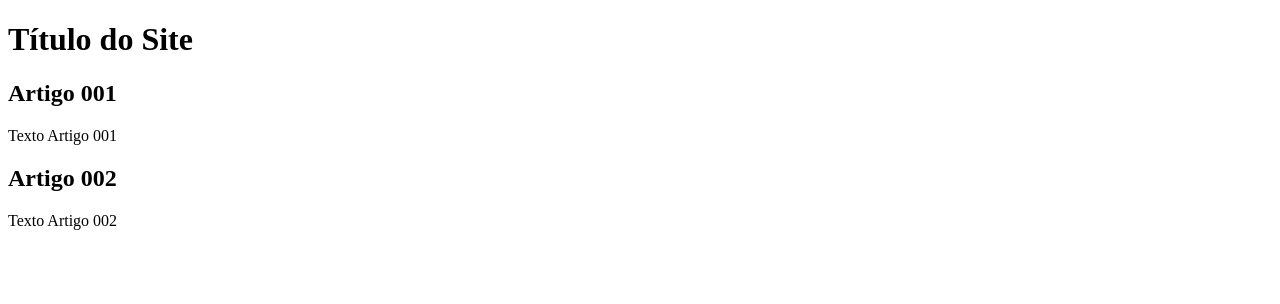
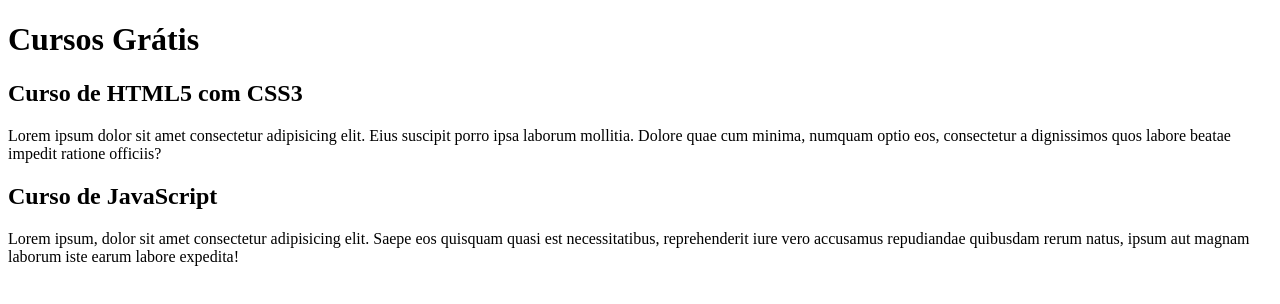
Before and after one commit to otinielsilva/projeto_site, a plain HTML site: page index.html in a window 1280 px wide. Drawn offline with Linux system fonts and the light colour scheme.

Commit message:
comecei a escrever conteúdo

```diff
--- a/index.html
+++ b/index.html
@@ -9,15 +9,15 @@
 <body>
     <main>
         <header>
-            <h1>Título do Site</h1>
+            <h1>Cursos Grátis</h1>
         </header>
         <article>
-            <h2>Artigo 001</h2>
-            <p>Texto Artigo 001</p>
+            <h2>Curso de HTML5 com CSS3</h2>
+            <p>Lorem ipsum dolor sit amet consectetur adipisicing elit. Eius suscipit porro ipsa laborum mollitia. Dolore quae cum minima, numquam optio eos, consectetur a dignissimos quos labore beatae impedit ratione officiis?</p>
         </article>
         <article>
-            <h2>Artigo 002</h2>
-            <p>Texto Artigo 002</p>
+            <h2>Curso de JavaScript</h2>
+            <p>Lorem ipsum, dolor sit amet consectetur adipisicing elit. Saepe eos quisquam quasi est necessitatibus, reprehenderit iure vero accusamus repudiandae quibusdam rerum natus, ipsum aut magnam laborum iste earum labore expedita!</p>
         </article>
     </main>
 
```
